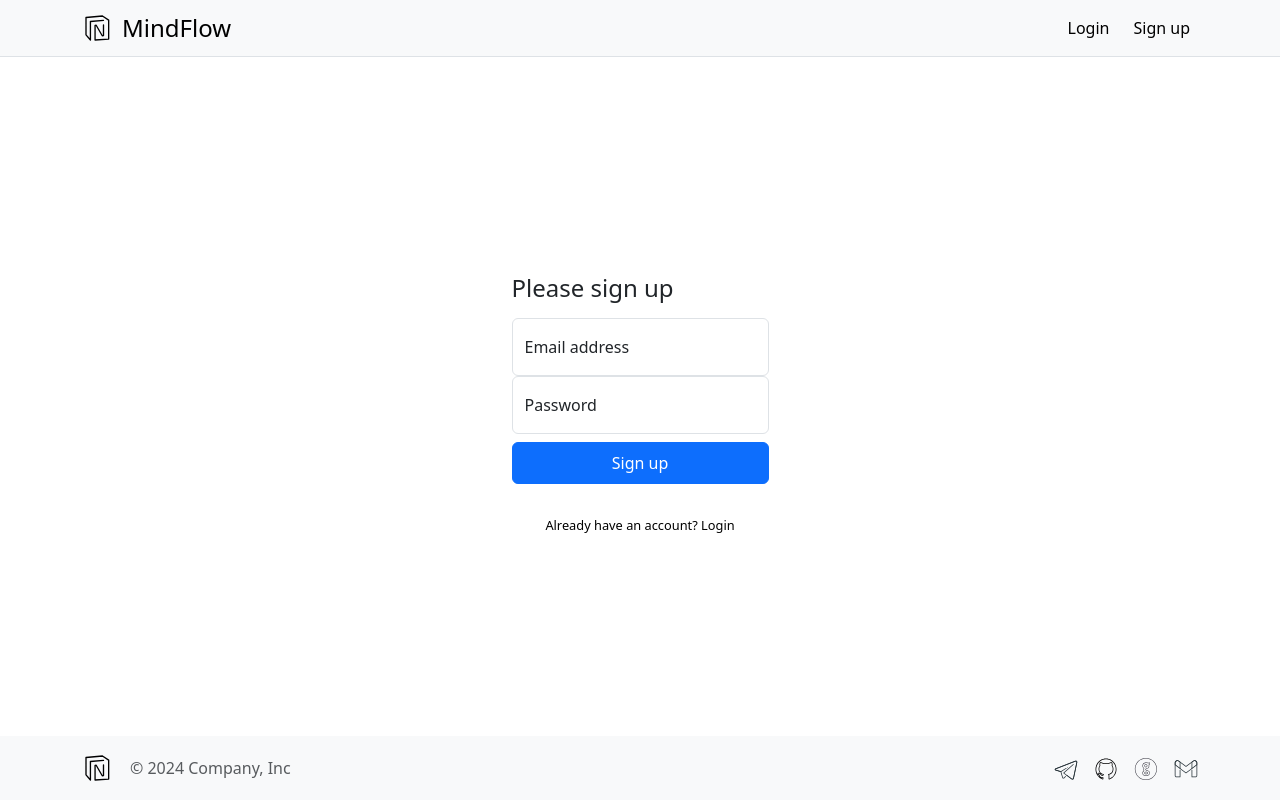
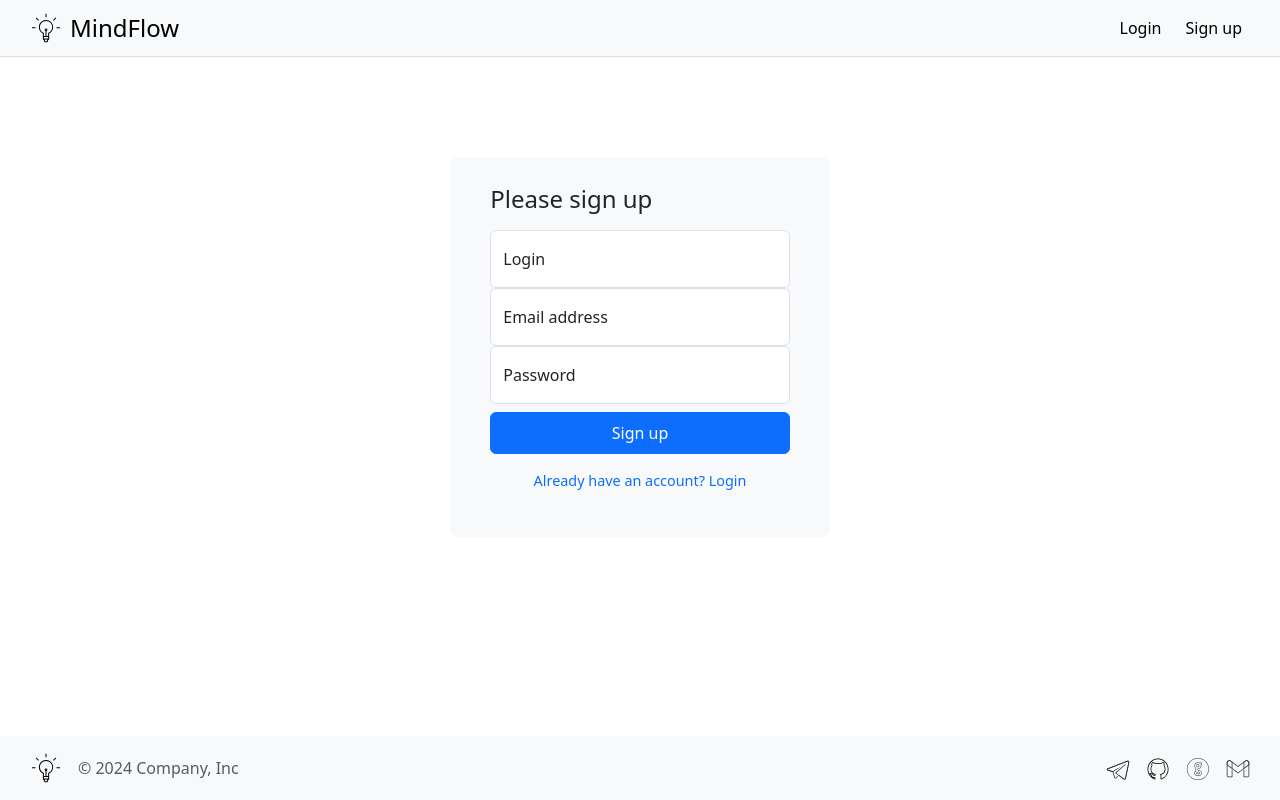
Before and after one commit to Alexandr-Starkov/mindFlow, a Django app: page /registration/ in a window 1280 px wide. Run offline with Django 4.2, Linux system fonts and the light colour scheme.

Commit message:
Фиксы шаблонов

```diff
--- a/config/settings.py
+++ b/config/settings.py
@@ -127,7 +127,6 @@ USE_TZ = True
 STATIC_URL = 'static/'
 
 STATICFILES_DIRS = [
-    os.path.join(BASE_DIR, 'assets'),
     os.path.join(BASE_DIR, 'static'),
 ]
 
--- a/assets/styles/style.css
+++ b/static/assets/styles/style.css
@@ -1,6 +1,6 @@
 :root {
     --bg-color: #F8F9FA;
-    --container-bg: #FFFFFF;
+    --container-bg: #f8f9fa;
     --text-color: #212529;
     --accent-color: #0D6EFD;
     --border-color: #DEE2E6;
@@ -21,6 +21,11 @@ main {
     flex: 1;
 }
 
+.container-fluid {
+    padding-right: 30px;
+    padding-left: 30px;
+}
+
 footer {
     width: 100%;
 }
@@ -38,19 +43,19 @@ footer {
     opacity: 0.7;
 }
 
-.form-signin {
-    max-width: 330px;
+.form-signin,
+.form-login {
+    background: var(--container-bg);
+    max-height: 380px;
+    max-width: 380px;
     padding: 1rem;
     text-align: center;
-    background: var(--container-bg);
     border-radius: 8px;
 }
 
 /* Поля ввода */
 .form-control {
     border: 1px solid var(--border-color);
-    background-color: var(--container-bg);
-    color: var(--text-color);
 }
 
 .form-control:focus {
@@ -62,6 +67,10 @@ footer {
     text-align: center;
 }
 
-.link-hover:hover {
+.link-hover {
     color: #0D6EFD !important;
 }
+
+.link-hover:hover {
+    color: #212529 !important;
+}
--- a/templates/notes/base.html
+++ b/templates/notes/base.html
@@ -8,7 +8,8 @@
     <link rel="stylesheet" href="https://cdn.jsdelivr.net/npm/bootstrap-icons/font/bootstrap-icons.css">
 
     {% load static %}
-    <link rel="stylesheet" href="{% static 'styles/style.css' %}">
+    <link rel="icon" href="{% static 'assets/images/favicon.ico' %}">
+    <link rel="stylesheet" href="{% static 'assets/styles/style.css' %}">
 
     <title>
         MindFlow
@@ -19,9 +20,9 @@
 
     {#  Панель навигации #}
     <nav class="py-2 bg-body-tertiary border-bottom">
-        <div class="container d-flex justify-content-between align-items-center">
+        <div class="container-fluid d-flex justify-content-between align-items-center">
             <a href="{% url 'main' %}" class="d-flex align-items-center mb-3 mb-lg-0 me-lg-auto link-body-emphasis text-decoration-none">
-                <img src="{% static 'images/logo_black.svg'%}" alt="Logo" height="32" class="me-2">
+                <img src="{% static 'assets/images/logo_black.svg'%}" alt="Logo" height="32" class="me-2">
                 <span class="fs-4">MindFlow</span>
             </a>
 
@@ -55,12 +56,12 @@
 
     {#  Футер #}
     <footer class="footer mt-auto py-3 bg-body-tertiary">
-        <div class="container">
+        <div class="container-fluid">
             {#  Логотипы  #}
             <div class="row align-items-center">
                 <div class="col-md-6 d-flex align-items-center">
-                    <a href="https://www.notion.com/" class="mb-3 me-2 mb-md-0 text-body-secondary text-decoration-none lh-1" target="_blank">
-                        <img src="{% static 'images/logo_black.svg' %}" alt="Logo" height="32" class="me-2">
+                    <a href="#" class="mb-3 me-2 mb-md-0 text-body-secondary text-decoration-none lh-1" target="_blank">
+                        <img src="{% static 'assets/images/logo_black.svg' %}" alt="Logo" height="32" class="me-2">
                     </a>
                     <span class="mb-3 mb-md-0 text-body-secondary">© 2024 Company, Inc</span>
                 </div>
@@ -69,22 +70,22 @@
                     <ul class="nav list-unstyled d-flex">
                         <li class="ms-3">
                             <a class="text-body-secondary" href="https://t.me/AlexStarkJr" target="_blank" >
-                                <img src="{% static 'images/telegram-black.svg' %}" class="social-icon">
+                                <img src="{% static 'assets/images/telegram-black.svg' %}" class="social-icon">
                             </a>
                         </li>
                         <li class="ms-3">
                             <a class="text-body-secondary" href="https://github.com/Alexandr-Starkov" target="_blank">
-                                <img src="{% static 'images/git-black.svg' %}" class="social-icon">
+                                <img src="{% static 'assets/images/git-black.svg' %}" class="social-icon">
                             </a>
                         </li>
                         <li class="ms-3">
                             <a class="text-body-secondary" href="https://github.com/Alexandr-StarkovJr" target="_blank">
-                                <img src="{% static 'images/git-second-black.svg' %}" class="social-icon">
+                                <img src="{% static 'assets/images/git-second-black.svg' %}" class="social-icon">
                             </a>
                         </li>
                         <li class="ms-3">
                             <a class="text-body-secondary" href="mailto:starkoff55@gmail.com">
-                                <img src="{% static 'images/mail-black.svg' %}" class="social-icon">
+                                <img src="{% static 'assets/images/mail-black.svg' %}" class="social-icon">
                             </a>
                         </li>
                     </ul>
@@ -95,6 +96,7 @@
 
     <script src="https://cdn.jsdelivr.net/npm/@popperjs/core@2.11.8/dist/umd/popper.min.js" integrity="sha384-I7E8VVD/ismYTF4hNIPjVp/Zjvgyol6VFvRkX/vR+Vc4jQkC+hVqc2pM8ODewa9r" crossorigin="anonymous"></script>
     <script src="https://cdn.jsdelivr.net/npm/bootstrap@5.3.3/dist/js/bootstrap.min.js" integrity="sha384-0pUGZvbkm6XF6gxjEnlmuGrJXVbNuzT9qBBavbLwCsOGabYfZo0T0to5eqruptLy" crossorigin="anonymous"></script>
+
     {% block script %}
     {% endblock %}
 </body>
--- a/templates/notes/registration.html
+++ b/templates/notes/registration.html
@@ -4,26 +4,53 @@
 
 {% block main %}
     <div class="d-flex flex-column align-items-center">
-        <form class="form-signin" id="form">
-
+        <form class="form-signin" id="regis-form" action="" method="post">
             <h1 class="h4 mb-3 fw-normal text-start">Please sign up</h1>
             <div class="form-floating">
-                <input type="email" class="form-control js-input js-input-email" id="floatingEmail" placeholder="name@example.com">
-                <label for="floatingEmail">Email address</label>
+                <input
+                    type="text"
+                    class="form-control"
+                    id="regisLogin"
+                    placeholder="Login"
+                    required
+                    minlength="3"
+                    maxlength="15"
+                    pattern="[a-zA-Zа-яА-Я]{3,15}"
+                    title="Логин должен содержать только буквы и быть от 3 до 15 символов">
+                <label for="regisLogin">Login</label>
+            </div>
+
+            <div class="form-floating">
+                <input
+                    type="email"
+                    class="form-control"
+                    id="regisEmail"
+                    placeholder="name@example.com"
+                    required
+                    title="Введите действительный адрес электронной почты: example@mail.com">
+                <label for="regisEmail">Email address</label>
             </div>
 
             <div class="form-floating mb-2">
-                <input type="password" class="form-control js-input js-input-password" id="floatingPassword" placeholder="Password">
-                <label for="floatingPassword">Password</label>
+                <input
+                    type="password"
+                    class="form-control"
+                    id="regisPassword"
+                    placeholder="Password"
+                    required
+                    minlength="3"
+                    maxlength="15"
+                    pattern="(?=.*[A-Z])[a-zA-Zа-яА-Я0-9]{3,15}"
+                    title="Пароль должен содержать символ верхнего регистра и быть длиной от 3 до 15 символов">
+                <label for="regisPassword">Password</label>
             </div>
-
-            <button class="btn btn-primary w-100 py-2" type="submit">Sign up</button>
+            <button class="btn btn-primary w-100 py-2 mb-3" type="submit">Sign up</button>
+            <a href="{% url 'authorization' %}" class="text-center link-body-emphasis text-decoration-none link-hover" style="font-size: 0.900rem;">Already have an account? Login</a>
         </form>
-        <a href="{% url 'authorization' %}" class="text-center link-body-emphasis text-decoration-none link-hover" style="font-size: 0.800rem;">Already have an account? Login</a>
     </div>
 {% endblock %}
 
-{% load static %}
 {% block script %}
-    <script src="{% static 'js/form-validation.js' %}"></script>
+    {% load static %}
+    <script src="{% static 'js/form-transfer.js' %}"></script>
 {% endblock %}
```
Also changed, not shown: static/js/form-validation.js (deleted, +0 -56 lines), templates/notes/authorization.html (+30 -10 lines), assets/images/logo_black.svg (deleted), assets/images/logo_white.svg (deleted), static/assets/images/favicon.ico (added), static/assets/images/git-black.svg (renamed from assets/images/git-black.svg), static/assets/images/git-second-black.svg (renamed from assets/images/git-second-black.svg), static/assets/images/git-second-white.svg (renamed from assets/images/git-second-white.svg), static/assets/images/git-white.svg (renamed from assets/images/git-white.svg), static/assets/images/logo_black.svg (added), static/assets/images/mail-black.svg (renamed from assets/images/mail-black.svg), static/assets/images/mail-white.svg (renamed from assets/images/mail-white.svg), static/assets/images/telegram-black.svg (renamed from assets/images/telegram-black.svg), static/assets/images/telegram-white.svg (renamed from assets/images/telegram-white.svg), 1 more files.
